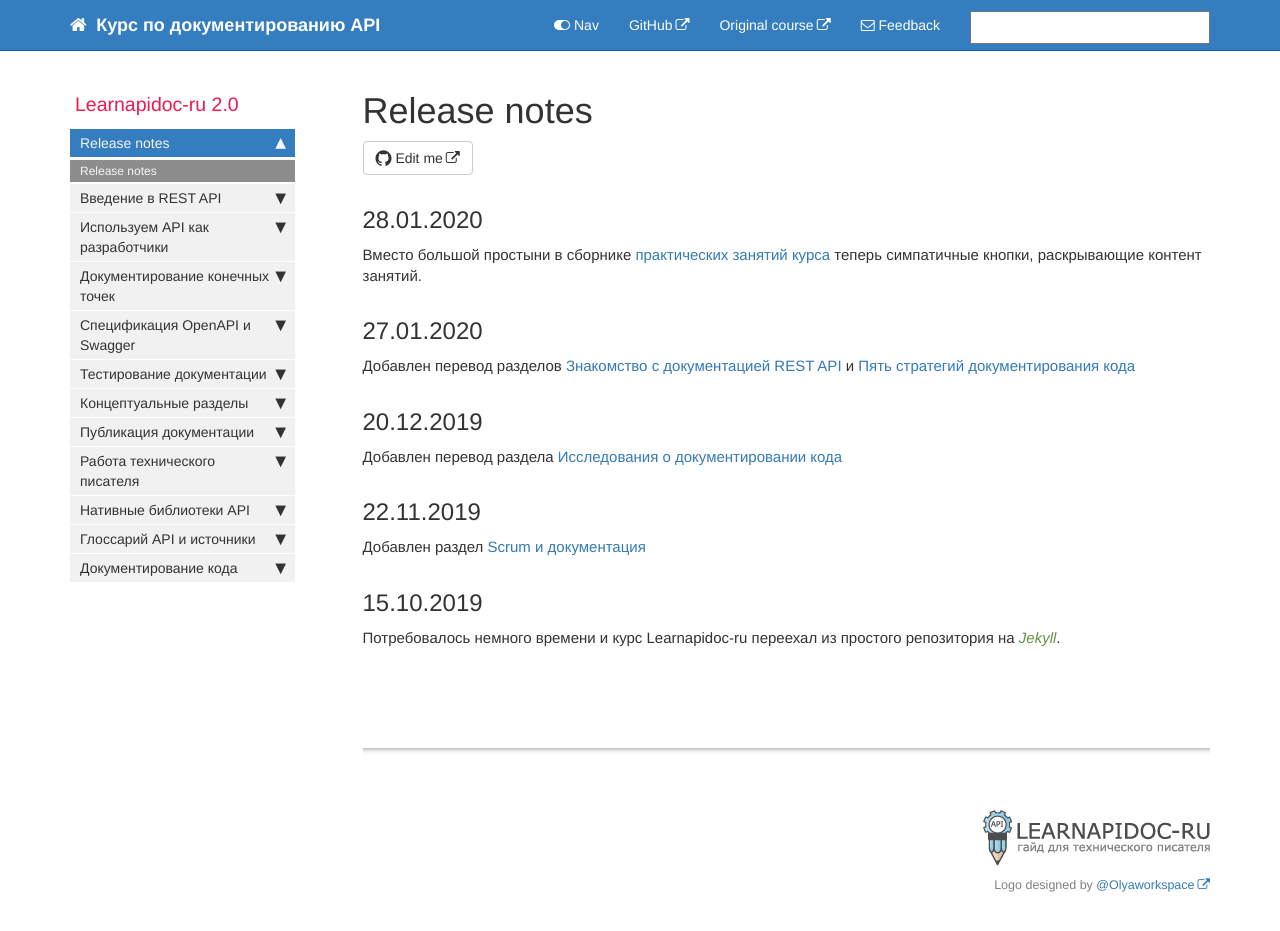
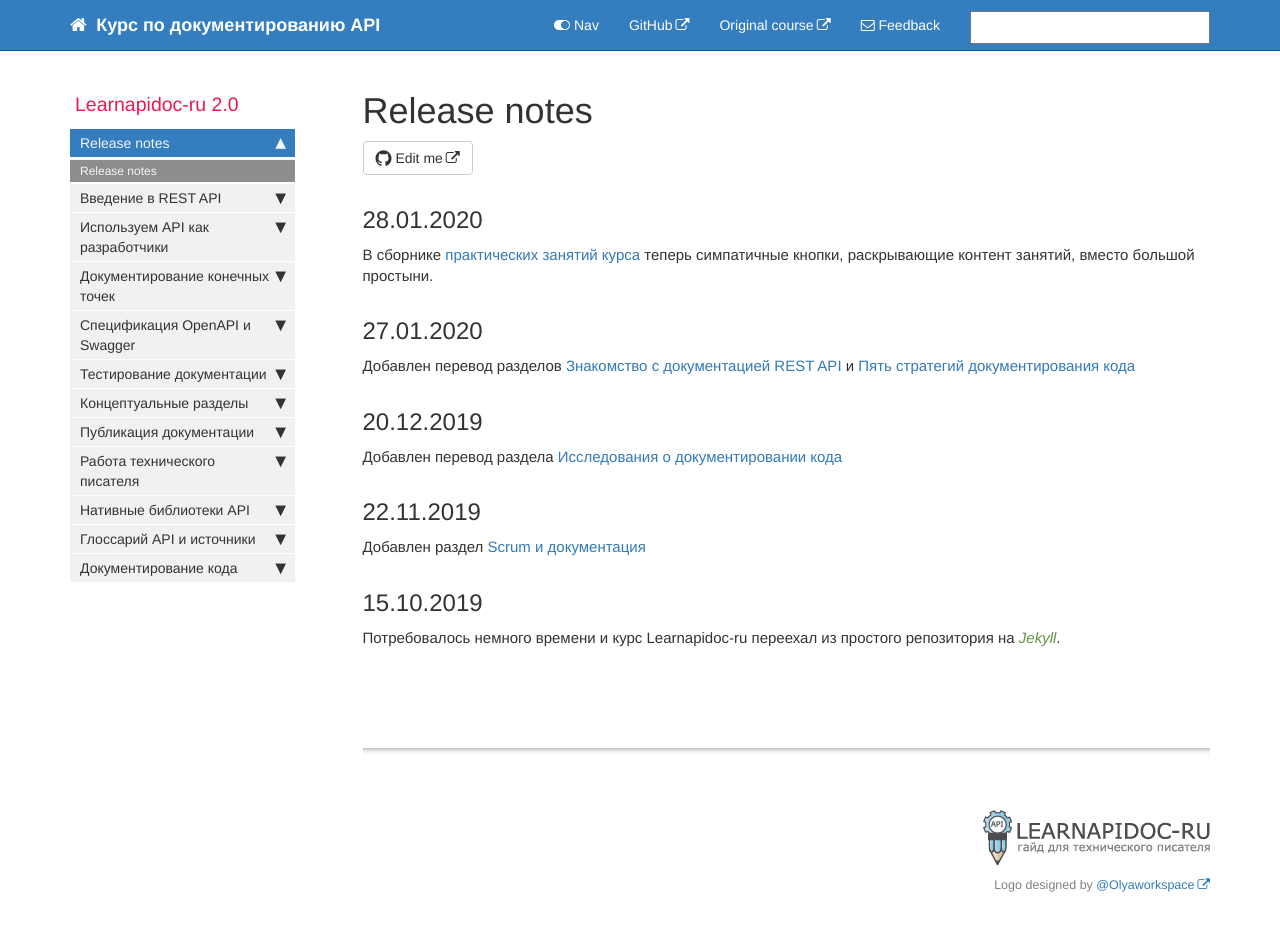
Before and after one commit to Starkovden/Starkovden.github.io, a Jekyll site: the page built from pages/release-notes.md, in a window 1280 px wide and 955 px high. Shown: the top 931 px of the window. Built offline with Jekyll 4.4.1, drawn with Linux system fonts in a browser that asks for light colours; nearby versions of some CDN libraries; comment, search, counter and statistics services are not loaded.

Commit message:
поправил текст

```diff
--- a/pages/release-notes.md
+++ b/pages/release-notes.md
@@ -8,7 +8,7 @@
 
 ## 28.01.2020
 
-Вместо большой простыни в сборнике [практических занятий курса](workshop-activities.html) теперь симпатичные кнопки, раскрывающие контент занятий.
+В сборнике [практических занятий курса](workshop-activities.html) теперь симпатичные кнопки, раскрывающие контент занятий, вместо большой простыни.
 
 ## 27.01.2020
 
```
